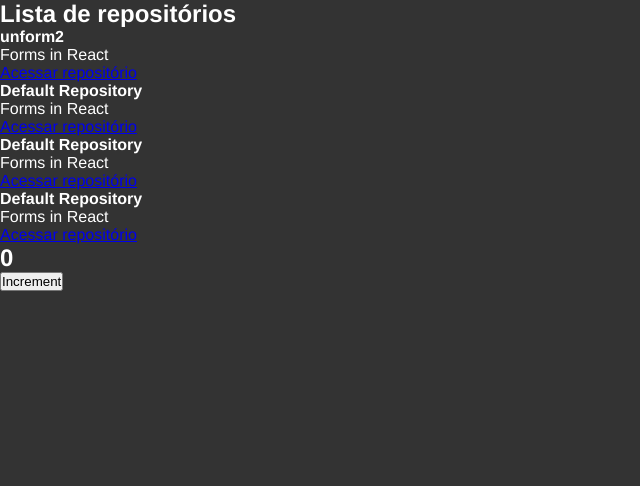
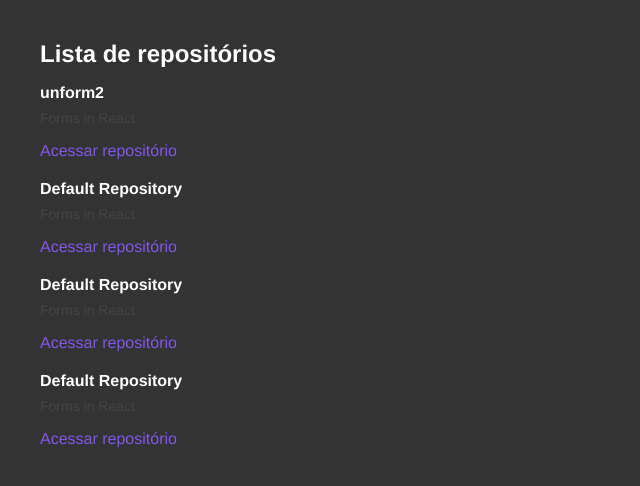
Before and after one commit to mathbreder/01-github-explorer, a React app: page / in a window 1280 px wide. Shown: the top 486 px of the page, without its empty margins (0-640 px from the left). Built offline with nearby package versions, Linux system fonts and the light colour scheme.

Commit message:
Removendo o Counter e estilizando a lista de repositórios.

```diff
--- a/src/App.jsx
+++ b/src/App.jsx
@@ -1,4 +1,3 @@
-import {Counter} from "./components/Counter";
 import {RepositoryList} from "./components/RepositoryList";
 
 import "./styles/global.scss";
@@ -7,7 +6,6 @@
   return (
     <>
       <RepositoryList />
-      <Counter />
     </>
   );
 }
--- a/src/components/Counter.jsx
+++ /dev/null
@@ -1,18 +0,0 @@
-import {useState} from "react";
-
-export function Counter() {
-  let [counter, setCounter] = useState(0);
-
-  function increment() {
-    setCounter(counter + 1);
-  }
-
-  return (
-    <div>
-      <h2>{counter}</h2>
-      <button type="button" onClick={increment}>
-        Increment
-      </button>
-    </div>
-  );
-}
--- a/src/components/RepositoryList.jsx
+++ b/src/components/RepositoryList.jsx
@@ -1,5 +1,6 @@
 import {RepositoryItem} from "./RepositoryItem";
-const repositoryName = "unform2";
+
+import "../styles/repositories.scss";
 
 const repository = {
   name: "unform2",
--- /dev/null
+++ b/src/styles/repositories.scss
@@ -0,0 +1,30 @@
+section.repository-list {
+  margin: 40px;
+
+  h1 {
+    margin-bottom: 16px;
+  }
+
+  ul {
+    list-style: none;
+
+    li {
+      & + li {
+        margin-top: 20px;
+      }
+
+      p {
+        font-size: 14px;
+        color: #444;
+        margin-top: 8px;
+      }
+
+      a {
+        display: inline-block;
+        margin-top: 16px;
+        text-decoration: none;
+        color: #8257e6;
+      }
+    }
+  }
+}
```
